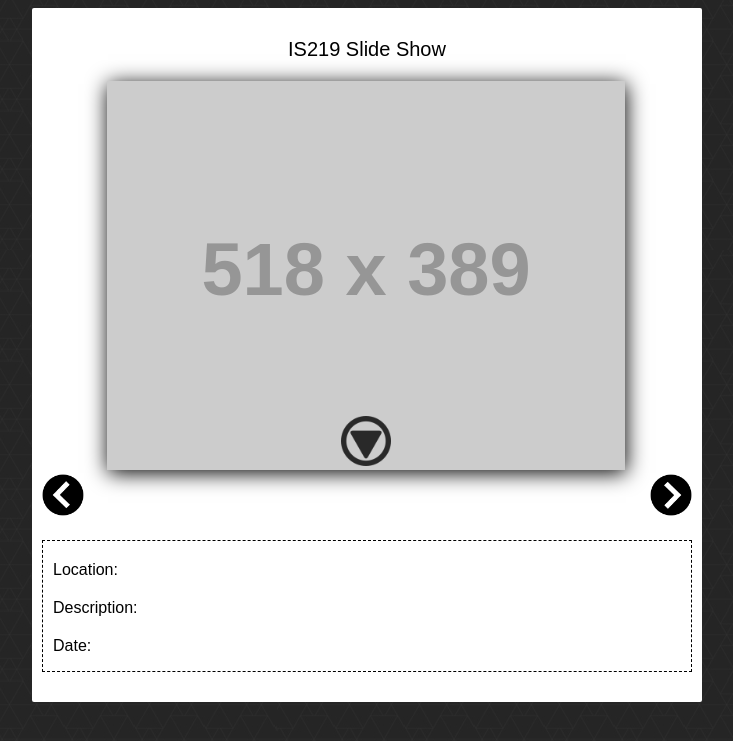
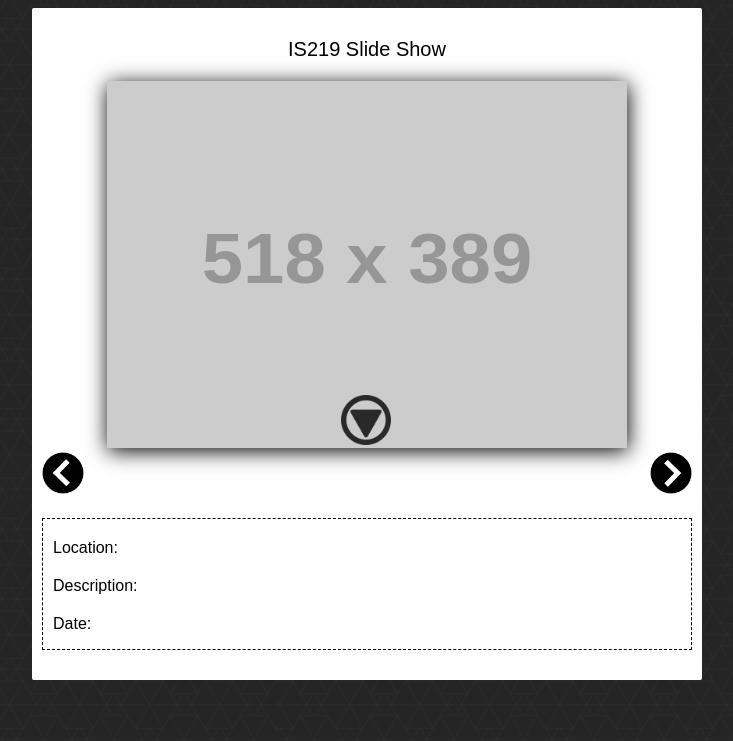
Before and after one commit to pj92/is219s17Jain-P2, a PHP site: page /index.html in a window 1280 px wide. Shown: the top 741 px of the page, without its empty margins (273-1006 px from the left). Run offline with PHP 8.4, Linux system fonts and the light colour scheme; grey boxes labelled with a size stand in for pictures from a placeholder-image service; some libraries are stand-ins or nearby versions.

Commit message:
added properties to thumbnail class in css

```diff
--- a/css/style.css
+++ b/css/style.css
@@ -37,6 +37,12 @@ body {
 .thumbnail {
 	position: relative;
 	box-shadow: 1px 3px 20px 0px;
+	width: 100%;
+	height: 367px;
+	margin: 0 auto;
+
+
+
 }
 
 
```
